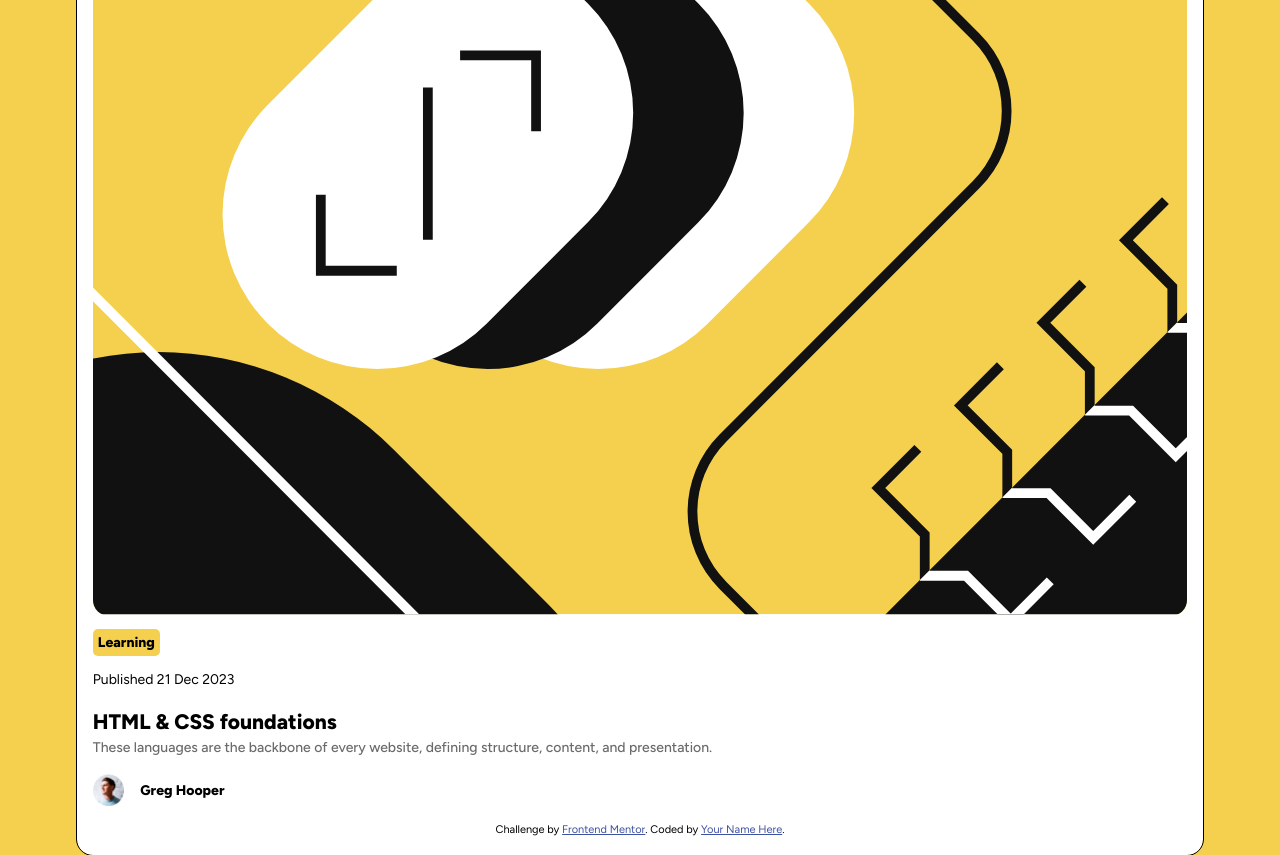
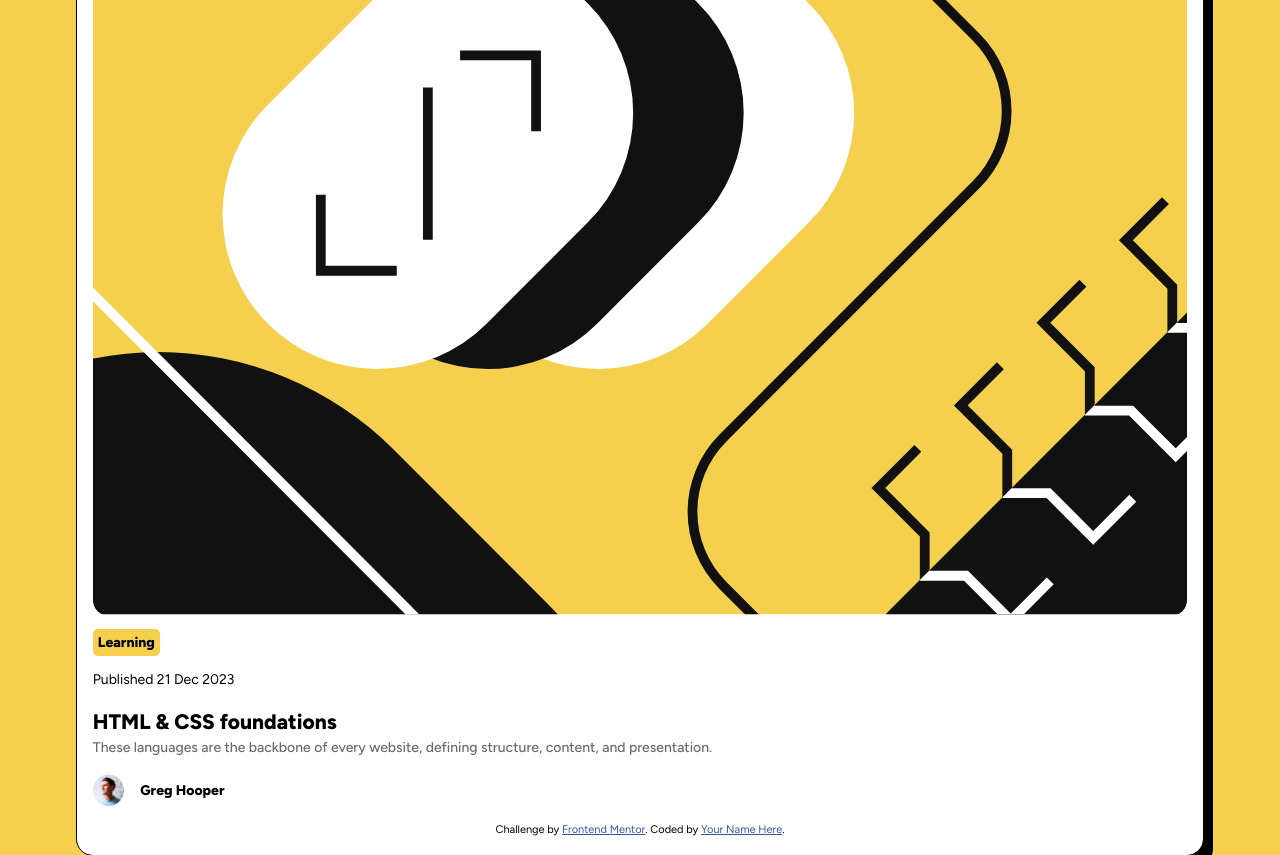
Before and after one commit to Sommy25/blog-preview-card-main, a plain HTML site: page index.html in a window 1280 px wide. Drawn offline with Linux system fonts and the light colour scheme.

Commit message:
forgot to add the shadows......im done with that now tho

```diff
--- a/css/style.css
+++ b/css/style.css
@@ -27,6 +27,7 @@ body{
     padding: 1rem;
     outline: 1.2px solid black;
     border-radius: 1rem;
+    box-shadow: 10px 10px;
 }
 .container .illustration img{
     width: 100%;
```
